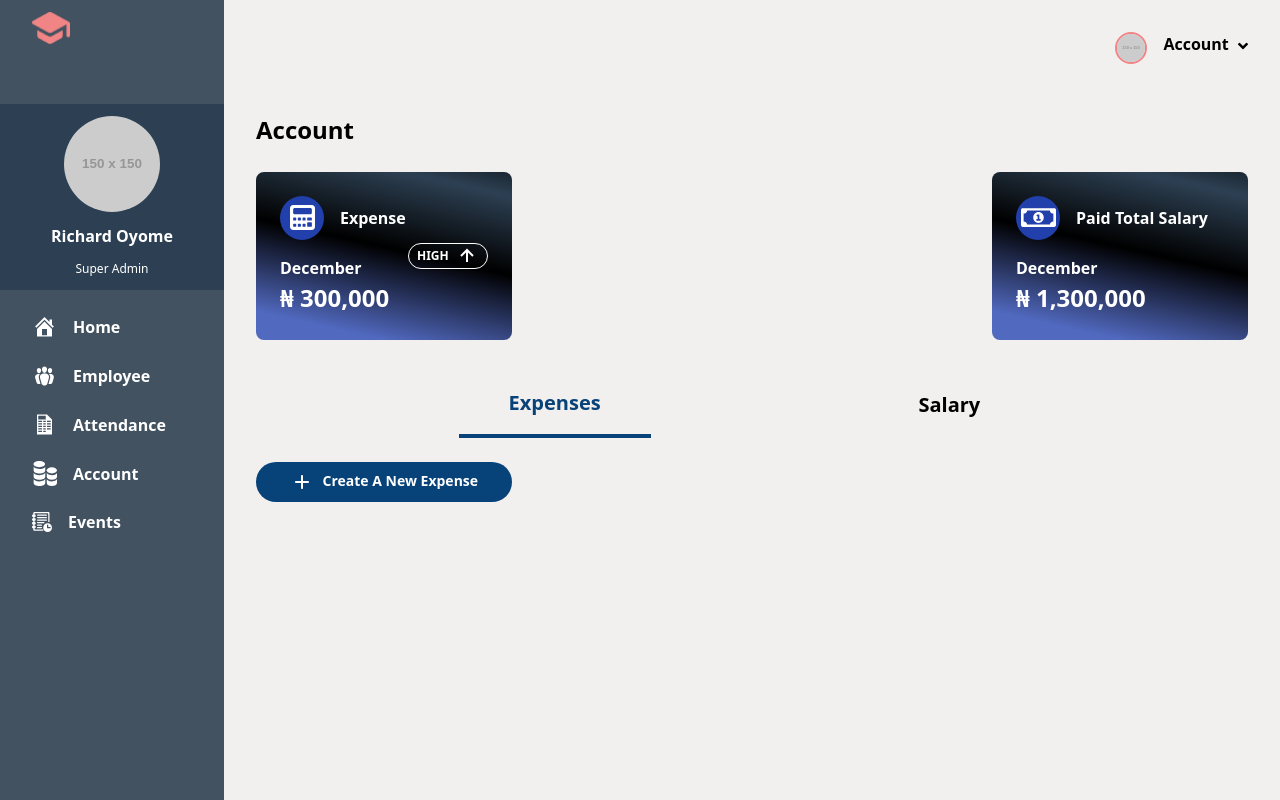
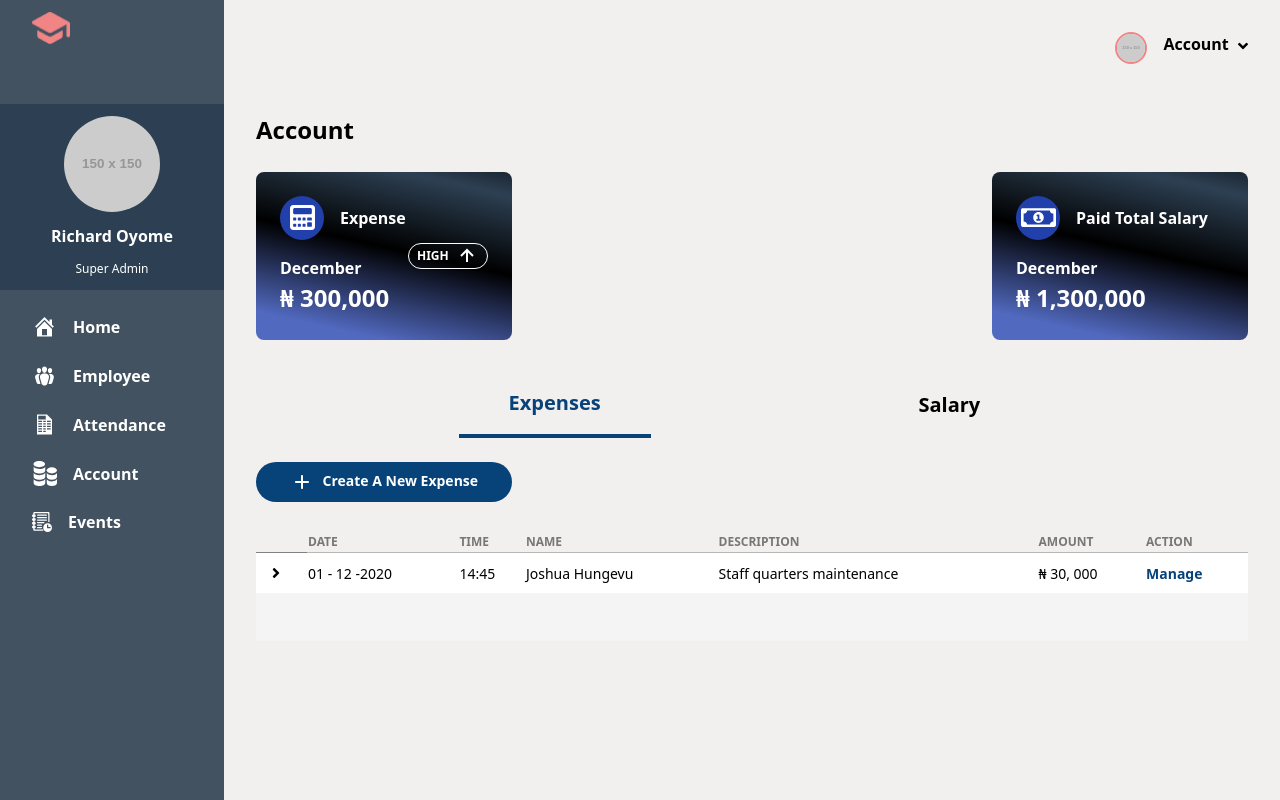
Before and after one commit to Mr-Malomz/School-IT_NextJs, a Next.js app: page /auth/Account in a window 1280 px wide. Built offline with nearby package versions, Linux system fonts and the light colour scheme.

Commit message:
Expense table initialization

```diff
--- a/components/AccountTableSect.tsx
+++ b/components/AccountTableSect.tsx
@@ -1,12 +1,99 @@
-import React from 'react'
-import AuthLinkButton from './AuthLinkButton'
+import React from 'react';
+import AuthLinkButton from './AuthLinkButton';
+import styled from 'styled-components';
+import ArrowRight from '../public/utils/svg/ArrowRight';
+import ArrowDownTab from '../public/utils/svg/ArrowDownTab';
+import Link from 'next/link';
 
 const AccountTableSect = () => {
-    return (
-        <div className='w-full'>
-            <AuthLinkButton hrefLink='#' text='create a new expense' />
-        </div>
-    )
-}
+	return (
+		<div className='w-full'>
+			<AuthLinkButton hrefLink='#' text='create a new expense' />
+			<TableWrapper>
+				<table>
+					<thead>
+						<tr>
+							<th className='pl-3'></th>
+							<th className='uppercase opacity-50 text-xs  text-left'>
+								date
+							</th>
+							<th className='hidden lg:table-cell uppercase opacity-50 text-xs  text-left'>
+								time
+							</th>
+							<th className='uppercase opacity-50 text-xs  text-left'>
+								name
+							</th>
+							<th className='hidden lg:table-cell uppercase opacity-50 text-xs  text-left'>
+								description
+							</th>
+							<th className='uppercase opacity-50 text-xs  text-left'>
+								amount
+							</th>
+							<th className='uppercase opacity-50 text-xs  text-left'>
+								action
+							</th>
+						</tr>
+					</thead>
+					<tbody>
+						<tr>
+							<td className='pl-3'>
+								<ArrowRight className='cursor-pointer' />
+								{/* <ArrowDownTab className='cursor-pointer' /> */}
+							</td>
+							<td>01 - 12 -2020</td>
+							<td className='hidden lg:table-cell'>14:45</td>
+							<td>Joshua Hungevu</td>
+							<td className='hidden lg:table-cell'>
+								Staff quarters maintenance{' '}
+							</td>
+							<td>₦ 30, 000</td>
+							<td>
+								<Link href='#'>
+									<a className='font-semibold text-btn-sec inline-block capitalize hover:text-blue-900'>
+										manage
+									</a>
+								</Link>
+							</td>
+						</tr>
+					</tbody>
+				</table>
+				<div
+					className='p-6 w-full'
+					style={{ backgroundColor: '#F5F4F4' }}
+				>
 
-export default AccountTableSect
+                </div>
+			</TableWrapper>
+		</div>
+	);
+};
+
+const TableWrapper = styled.div`
+	table {
+		width: 100%;
+		border-collapse: separate;
+		border-spacing: 0 0px;
+		font-size: 14px;
+		margin-top: 30px;
+
+		thead {
+			th {
+				border-bottom: 1px solid grey;
+			}
+		}
+
+		tbody {
+			tr {
+				height: 2.5rem;
+				&:nth-child(odd) {
+					background-color: #ffffff;
+				}
+				&:nth-child(even) {
+					background-color: #eceaea;
+				}
+			}
+		}
+	}
+`;
+
+export default AccountTableSect;
--- a/package.json
+++ b/package.json
@@ -14,11 +14,13 @@
 		"next": "9.4.4",
 		"react": "16.13.1",
 		"react-dom": "16.13.1",
+		"styled-components": "^5.1.1",
 		"tailwindcss": "^1.4.6"
 	},
 	"devDependencies": {
 		"@types/node": "^14.0.11",
 		"@types/react": "^16.9.35",
+		"@types/styled-components": "^5.1.1",
 		"autoprefixer": "^9.8.0",
 		"postcss-cli": "^7.1.1",
 		"postcss-import": "^12.0.1",
--- /dev/null
+++ b/public/utils/svg/ArrowDownTab.tsx
@@ -0,0 +1,28 @@
+import React from 'react';
+
+const ArrowDownTab = (props: React.SVGProps<SVGSVGElement>) => {
+	return (
+		<svg
+			width='10'
+			height='16'
+			viewBox='0 0 10 16'
+			fill='none'
+            xmlns='http://www.w3.org/2000/svg'
+            {...props}
+		>
+			<g clip-path='url(#clip0)'>
+				<path
+					d='M4.46836 11.0094L0.218359 6.75937C-0.0753906 6.46563 -0.0753906 5.99062 0.218359 5.7L0.924609 4.99375C1.21836 4.7 1.69336 4.7 1.98398 4.99375L4.99648 8.00625L8.00898 4.99375C8.30273 4.7 8.77773 4.7 9.06836 4.99375L9.77461 5.7C10.0684 5.99375 10.0684 6.46875 9.77461 6.75937L5.52461 11.0094C5.23711 11.3031 4.76211 11.3031 4.46836 11.0094Z'
+					fill='black'
+				/>
+			</g>
+			<defs>
+				<clipPath id='clip0'>
+					<rect width='10' height='16' fill='white' />
+				</clipPath>
+			</defs>
+		</svg>
+	);
+};
+
+export default ArrowDownTab;
--- /dev/null
+++ b/public/utils/svg/ArrowRight.tsx
@@ -0,0 +1,33 @@
+import React from 'react';
+
+const ArrowRight = (props: React.SVGProps<SVGSVGElement>) => {
+	return (
+		<svg
+			width='16'
+			height='10'
+			viewBox='0 0 16 10'
+			fill='none'
+			xmlns='http://www.w3.org/2000/svg'
+			{...props}
+		>
+			<g clip-path='url(#clip0)'>
+				<path
+					d='M11.0094 5.53124L6.75937 9.78124C6.46563 10.075 5.99062 10.075 5.7 9.78124L4.99375 9.07499C4.7 8.78124 4.7 8.30624 4.99375 8.01562L8.00625 5.00312L4.99375 1.99062C4.7 1.69687 4.7 1.22187 4.99375 0.931244L5.7 0.224995C5.99375 -0.0687551 6.46875 -0.0687551 6.75937 0.224995L11.0094 4.47499C11.3031 4.76249 11.3031 5.23749 11.0094 5.53124Z'
+					fill='black'
+				/>
+			</g>
+			<defs>
+				<clipPath id='clip0'>
+					<rect
+						width='10'
+						height='16'
+						fill='white'
+						transform='translate(0 10) rotate(-90)'
+					/>
+				</clipPath>
+			</defs>
+		</svg>
+	);
+};
+
+export default ArrowRight;
```
Also changed, not shown: 1 other file (tests, documents, lock files or other folders).
